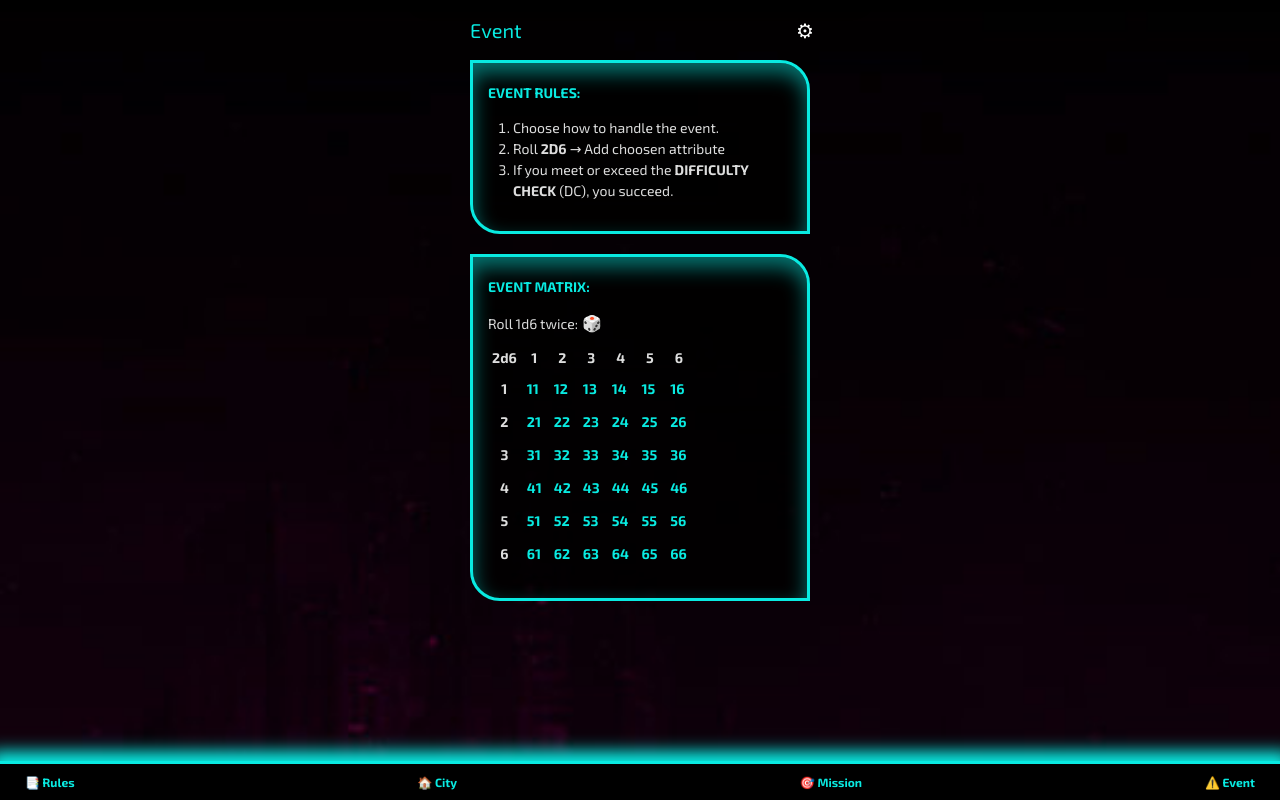
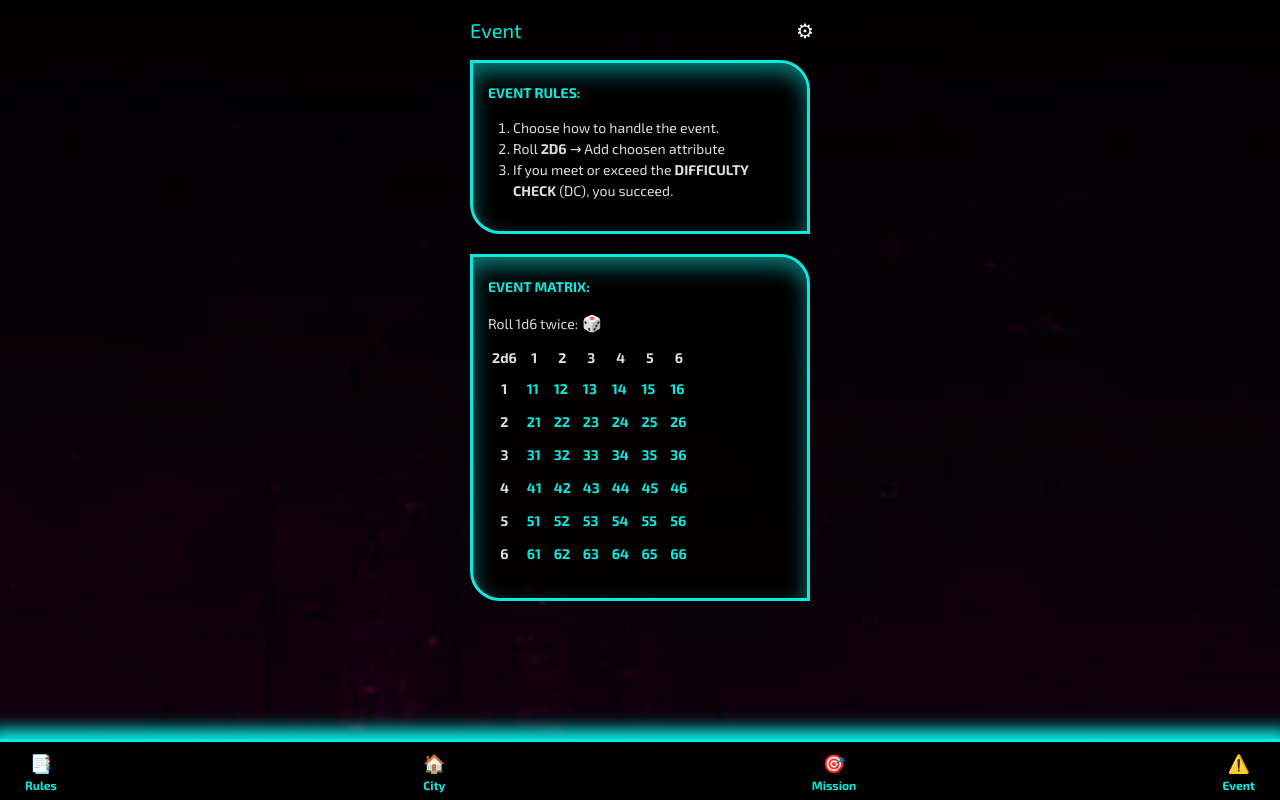
Before and after one commit to BroBuddy/shadowrun-neonhollow, a React (Vite) app: page /event in a window 1280 px wide. Built offline with nearby package versions, Linux system fonts and the light colour scheme; no server answers.

Commit message:
changed nav bar

```diff
--- a/src/App.scss
+++ b/src/App.scss
@@ -178,7 +178,7 @@ nav {
     background-color: var(--black);
     display: flex;
     justify-content: space-between;
-    padding: 5px 20px;
+    padding: 2px 20px;
     z-index: 10;
 
     > a {
--- a/src/components/MobileNav.tsx
+++ b/src/components/MobileNav.tsx
@@ -17,10 +17,13 @@ const MobileNav = () => {
     return (
         <nav className="z-40">
             {links.map((item: LinkType, index: number) => (
-                <Link key={index} to={item.path}>
-                    <span className="text-xs">
-                        {item.icon} {item.text}
-                    </span>
+                <Link
+                    key={index}
+                    to={item.path}
+                    className="flex flex-col items-center justify-center text-center"
+                >
+                    <span className="text-lg">{item.icon}</span>
+                    <span className="text-xs">{item.text}</span>
                 </Link>
             ))}
         </nav>
```
